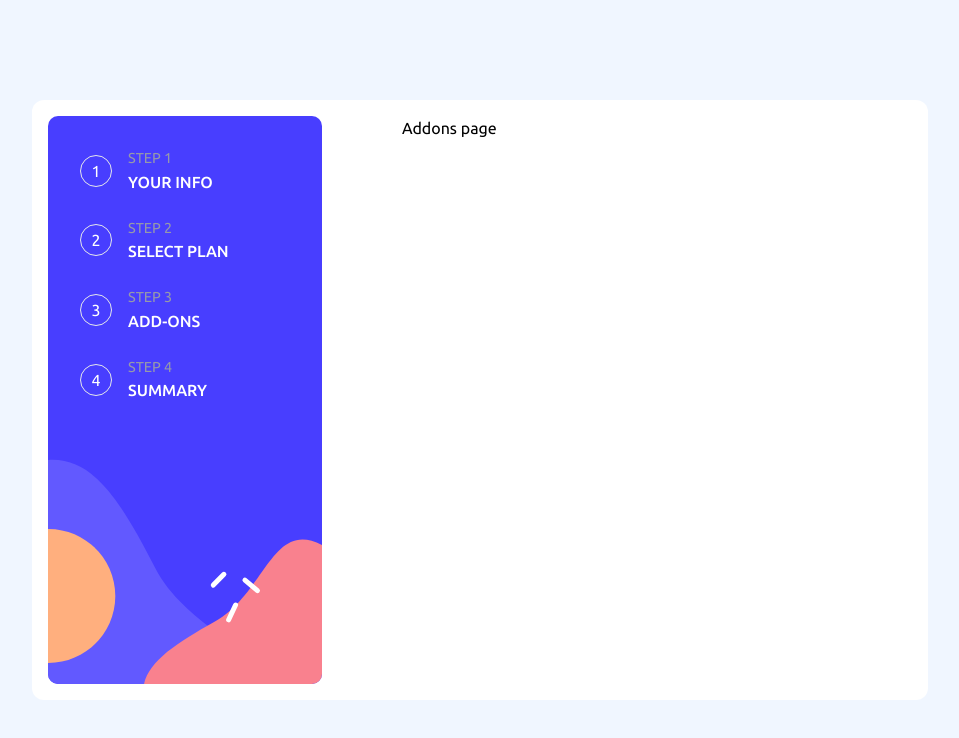
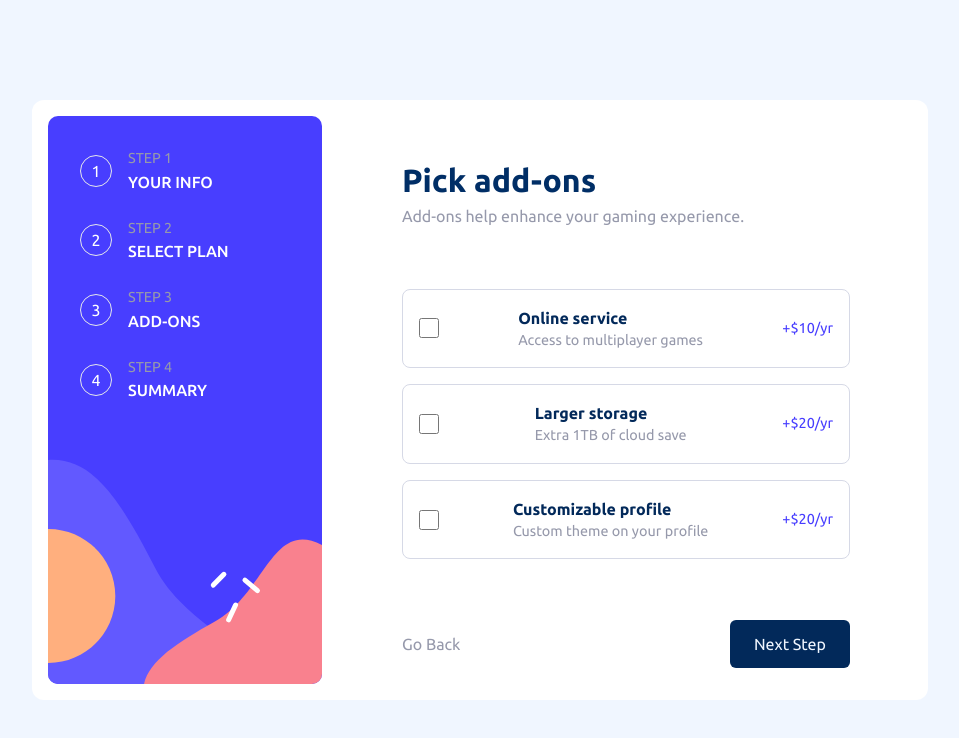
Before and after one commit to SoulRvr29/multi-step-form, a Next.js app: page /addons in a window 1280 px wide. Shown: the top 738 px of the page, without its empty margins (160-1119 px from the left). Built offline with nearby package versions, Linux system fonts and the light colour scheme.

Commit message:
working pages next/back

```diff
--- a/src/app/addons/page.tsx
+++ b/src/app/addons/page.tsx
@@ -1,7 +1,67 @@
 import React from "react";
+import Link from "next/link";
+
+type AddonsLiProps = {
+  name: string;
+  desc: string;
+  price: string;
+};
+
+const AddonsLi = ({ name, desc, price }: AddonsLiProps) => {
+  return (
+    <li className="flex justify-between items-center border border-LightGray rounded-lg p-4 ">
+      <input
+        className="size-5 border-LightGray "
+        type="checkbox"
+        name={name}
+        id={name}
+      />
+      <div>
+        <h3 className="text-MarineBlue font-bold">{name}</h3>{" "}
+        <p className="text-[0.9rem]">{desc}</p>
+      </div>
+      <div className="text-PurplishBlue text-[0.9rem]">{price}</div>
+    </li>
+  );
+};
 
 const Addons = () => {
-  return <div>Addons page</div>;
+  return (
+    <div className="flex flex-col h-full justify-between">
+      <div>
+        <h1>Pick add-ons</h1>
+        <p>Add-ons help enhance your gaming experience.</p>
+      </div>
+      <div className="flex flex-col gap-4">
+        <AddonsLi
+          name="Online service"
+          desc="Access to multiplayer games"
+          price="+$10/yr"
+        />
+        <AddonsLi
+          name="Larger storage"
+          desc="Extra 1TB of cloud save"
+          price="+$20/yr"
+        />
+        <AddonsLi
+          name="Customizable profile"
+          desc="Custom theme on your profile"
+          price="+$20/yr"
+        />
+      </div>
+      <div className="w-full flex justify-between items-center ">
+        <Link href="/plan" className="text-CoolGray">
+          Go Back
+        </Link>
+        <Link
+          className="text-Magnolia bg-MarineBlue px-6 py-3 rounded-md"
+          href="/summary"
+        >
+          Next Step
+        </Link>
+      </div>
+    </div>
+  );
 };
 
 export default Addons;
--- /dev/null
+++ b/src/app/complete/page.tsx
@@ -0,0 +1,35 @@
+import React from "react";
+
+const Complete = () => {
+  return (
+    <div className="grid place-content-center h-full text-center gap-4">
+      <svg
+        xmlns="http://www.w3.org/2000/svg"
+        width="80"
+        height="80"
+        viewBox="0 0 80 80"
+        className="mx-auto"
+      >
+        <g fill="none">
+          <circle cx="40" cy="40" r="40" fill="#F9818E" />
+          <path
+            fill="#E96170"
+            d="M48.464 79.167c.768-.15 1.53-.321 2.288-.515a40.04 40.04 0 0 0 3.794-1.266 40.043 40.043 0 0 0 3.657-1.63 40.046 40.046 0 0 0 12.463-9.898A40.063 40.063 0 0 0 78.3 51.89c.338-1.117.627-2.249.867-3.391L55.374 24.698a21.6 21.6 0 0 0-15.332-6.365 21.629 21.629 0 0 0-15.344 6.365c-8.486 8.489-8.486 22.205 0 30.694l23.766 23.775Z"
+          />
+          <path
+            fill="#FFF"
+            d="M40.003 18.333a21.58 21.58 0 0 1 15.31 6.351c8.471 8.471 8.471 22.158 0 30.63-8.47 8.47-22.156 8.47-30.627 0-8.47-8.472-8.47-22.159 0-30.63a21.594 21.594 0 0 1 15.317-6.35Zm9.865 15c-.316.028-.622.15-.872.344l-12.168 9.13-5.641-5.642c-1.224-1.275-3.63 1.132-2.356 2.356l6.663 6.663c.56.56 1.539.63 2.173.156l13.326-9.995c1.122-.816.43-2.993-.956-3.013a1.666 1.666 0 0 0-.17 0Z"
+          />
+        </g>
+      </svg>
+      <h1>Thank you!</h1>
+      <p>
+        Thanks for confirming your subscription! We hope you have fun using our
+        platform. If you ever need support, please feel free to email us at
+        support@loremgaming.com.
+      </p>
+    </div>
+  );
+};
+
+export default Complete;
--- a/src/app/layout.tsx
+++ b/src/app/layout.tsx
@@ -3,6 +3,7 @@
 import Image from "next/image";
 import NavLi from "./components/NavLi";
 import { Ubuntu } from "next/font/google";
+import PagesNav from "./components/PagesNav";
 
 const ubuntu = Ubuntu({
   subsets: ["latin"],
@@ -45,7 +46,10 @@
               <NavLi step={4} href="/summary" type={"summary"} />
             </nav>
           </div>
-          <div className="">{children}</div>
+          <div className="mt-10 mb-4 w-full flex flex-col justify-between max-w-md">
+            {children}
+            {/* <PagesNav /> */}
+          </div>
         </div>
       </body>
     </html>
--- a/src/app/page.tsx
+++ b/src/app/page.tsx
@@ -1,8 +1,10 @@
 import React from "react";
+import Link from "next/link";
 
 const PersonalInfo = () => {
   return (
-    <div className="flex flex-col justify-evenly h-full  ">
+    <div className="flex flex-col justify-between h-full">
+      <div>
         <div>
           <h1>Personal info</h1>
           <p>Please provide your name, email address, and phone number.</p>
@@ -39,10 +41,14 @@
             placeholder="e.g. +1 234 567 890"
           />
         </form>
-      <div className="w-full flex justify-end">
-        <button className="text-Magnolia bg-MarineBlue px-6 py-3 rounded-md">
+      </div>
+      <div className="w-full flex justify-end ">
+        <Link
+          className="text-Magnolia bg-MarineBlue px-6 py-3 rounded-md"
+          href="/plan"
+        >
           Next Step
-        </button>
+        </Link>
       </div>
     </div>
   );
--- a/src/app/plan/page.tsx
+++ b/src/app/plan/page.tsx
@@ -3,6 +3,7 @@
 import React from "react";
 import Image from "next/image";
 import { useState } from "react";
+import Link from "next/link";
 
 type PlanProps = {
   icon: string;
@@ -12,7 +13,7 @@
 
 export const Plan = ({ icon, name, price }: PlanProps) => {
   return (
-    <div className="flex flex-col justify-between gap-10 border border-LightGray rounded-md p-4 pr-12 ">
+    <div className="flex flex-col justify-between gap-10 border border-LightGray rounded-md p-4  ">
       <Image src={icon} width={40} height={40} alt={name} />
       <div>
         <h3 className="font-[500] text-MarineBlue">{name}</h3>
@@ -25,7 +26,7 @@
 const SelectPlan = () => {
   const [period, setPeriod] = useState(0);
   return (
-    <div className="flex flex-col gap-10 mt-8">
+    <div className="flex flex-col gap-10 h-full justify-between">
       <div>
         <h1>Select your plan</h1>
         <p>You have the option of monthly or yearly billing.</p>
@@ -63,6 +64,17 @@
           Yearly
         </div>
       </div>
+      <div className="w-full flex justify-between items-center ">
+        <Link href="/" className="text-CoolGray">
+          Go Back
+        </Link>
+        <Link
+          className="text-Magnolia bg-MarineBlue px-6 py-3 rounded-md"
+          href="/addons"
+        >
+          Next Step
+        </Link>
+      </div>
     </div>
   );
 };
--- a/src/app/summary/page.tsx
+++ b/src/app/summary/page.tsx
@@ -1,7 +1,22 @@
 import React from "react";
-
+import Link from "next/link";
 const Summary = () => {
-  return <div>Summary page</div>;
+  return (
+    <div className="flex flex-col h-full justify-between">
+      <div>Summary page</div>{" "}
+      <div className="w-full flex justify-between items-center ">
+        <Link href="addons" className="text-CoolGray">
+          Go Back
+        </Link>
+        <Link
+          className="text-Magnolia bg-MarineBlue px-6 py-3 rounded-md"
+          href="/complete"
+        >
+          Confirm
+        </Link>
+      </div>
+    </div>
+  );
 };
 
 export default Summary;
```
Lines whose indentation alone changed are shown as unchanged.
